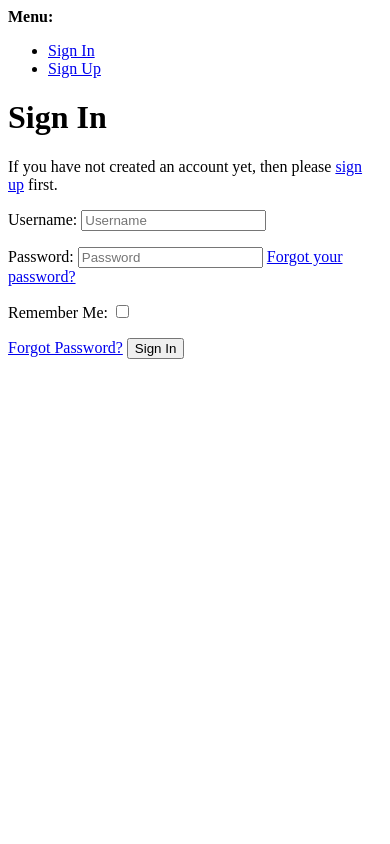
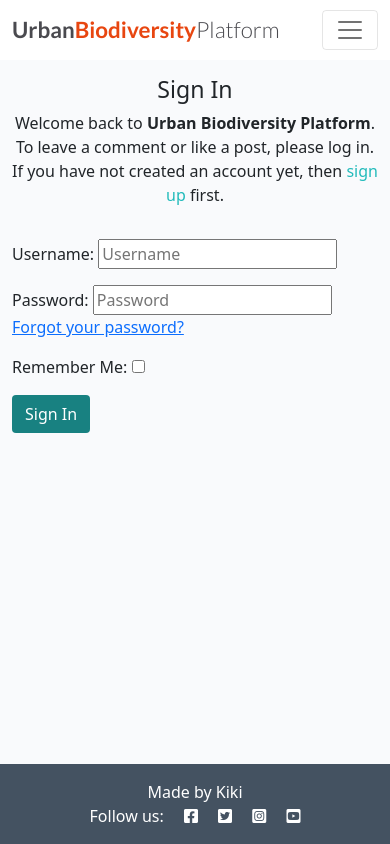
Before and after one commit to KikiBerg/urban-biodiversity-platform, a Django app: page /accounts/login/ in a window 390 px wide. Run offline with Django 4.2, Linux system fonts and the light colour scheme; some libraries are stand-ins or nearby versions.

Commit message:
Add login, logout templates. Update href in base.html

```diff
--- a/templates/account/login.html
+++ b/templates/account/login.html
@@ -1,46 +1,37 @@
-{% extends "account/base.html" %}
+{% extends "base.html" %}
 
 {% load i18n %}
+
+{% load static %}
+
 {% load account socialaccount %}
 
-{% block head_title %}{% trans "Sign In" %}{% endblock head_title %}
+{% block head_title %}{% trans "Sign In" %}{% endblock %}
 
 {% block content %}
 
-<h1>{% trans "Sign In" %}</h1>
+<div class="container">
+    <div class="row">
+        <div class="col-md-8 mt-3 offset-md-2 text-center">
+            <h3>{% trans "Sign In" %}</h3>
 
-{% get_providers as socialaccount_providers %}
-
-{% if socialaccount_providers %}
-<p>{% blocktrans with site.name as site_name %}Please sign in with one
-of your existing third party accounts. Or, <a href="{{ signup_url }}">sign up</a>
-for a {{ site_name }} account and sign in below:{% endblocktrans %}</p>
-
-<div class="socialaccount_ballot">
-
-  <ul class="socialaccount_providers">
-    {% include "socialaccount/snippets/provider_list.html" with process="login" %}
-  </ul>
-
-  <div class="login-or">{% trans 'or' %}</div>
-
+            <p>{% blocktrans %}Welcome back to <b>Urban Biodiversity Platform</b>. To leave a comment or like a post, please log in. If
+                you
+                have not created an account yet, then <a class="link" href="{{ signup_url }}">sign up</a>
+                first.{% endblocktrans %}</p>
         </div>
-
-{% include "socialaccount/snippets/login_extra.html" %}
-
-{% else %}
-<p>{% blocktrans %}If you have not created an account yet, then please
-<a href="{{ signup_url }}">sign up</a> first.{% endblocktrans %}</p>
-{% endif %}
-
+    </div>
+    <div class="row">
+        <div class="col-md-8 mt-3 offset-md-2">
             <form class="login" method="POST" action="{% url 'account_login' %}">
                 {% csrf_token %}
                 {{ form.as_p }}
                 {% if redirect_field_value %}
                 <input type="hidden" name="{{ redirect_field_name }}" value="{{ redirect_field_value }}" />
                 {% endif %}
-  <a class="button secondaryAction" href="{% url 'account_reset_password' %}">{% trans "Forgot Password?" %}</a>
-  <button class="primaryAction" type="submit">{% trans "Sign In" %}</button>
+                <button class="btn btn-signup right" type="submit">{% trans "Sign In" %}</button>
             </form>
-
-{% endblock content %}
+        </div>
+    </div>
+</div>
+{% endblock %}
--- a/templates/base.html
+++ b/templates/base.html
@@ -57,16 +57,16 @@
                     {% if user.is_authenticated %}
                     <li class="nav-item">
                         <a class="nav-link {% if request.path == logout_url %}active" aria-current="page{% endif %}"
-                            href="#">SignOut</a>
+                            href="{% url 'account_logout' %}">SignOut</a>
                     </li>
                     {% else %}
                     <li class="nav-item">
                         <a class="nav-link {% if request.path == signup_url %}active" aria-current="page{% endif %}"
-                            href="#">SignUp</a>
+                            href="{% url 'account_signup' %}">SignUp</a>
                     </li>
                     <li class="nav-item">
                         <a class="nav-link {% if request.path == login_url %}active" aria-current="page{% endif %}"
-                            href="#">SignIn</a>
+                            href="{% url 'account_login' %}">SignIn</a>
                     </li>
                     {% endif %}
 
--- a/ubp/settings.py
+++ b/ubp/settings.py
@@ -29,7 +29,7 @@ TEMPLATES_DIR = os.path.join(BASE_DIR, 'templates')
 SECRET_KEY = os.environ.get("SECRET_KEY")
 
 # SECURITY WARNING: don't run with debug turned on in production!
-DEBUG = True
+DEBUG = False
 
 ALLOWED_HOSTS = ['8000-kikiberg-urbanbiodivers-v3dkqxj2ic2.ws.codeinstitute-ide.net','ubp-7ea7f2ca1a6d.herokuapp.com']
 
```
Also changed, not shown: templates/account/logout.html (+17 -8 lines). Lines whose indentation alone changed are shown as unchanged.
